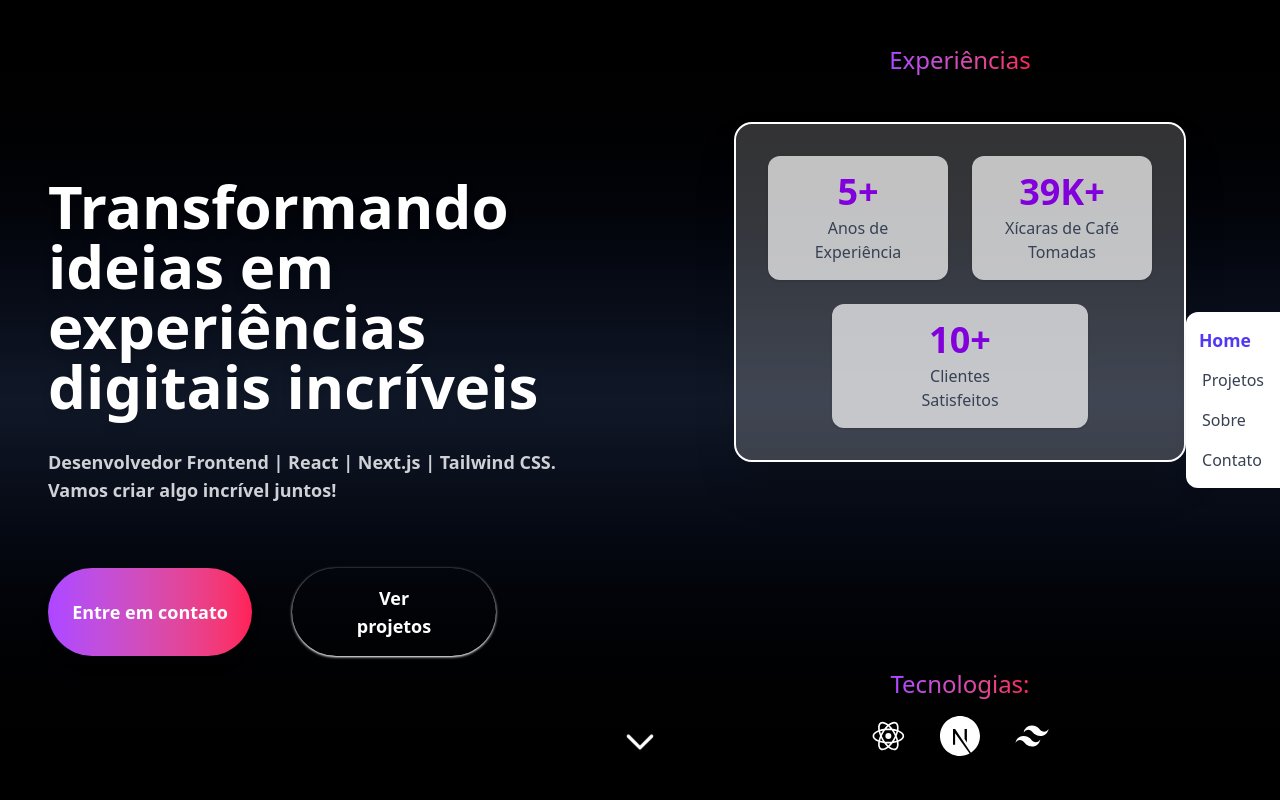
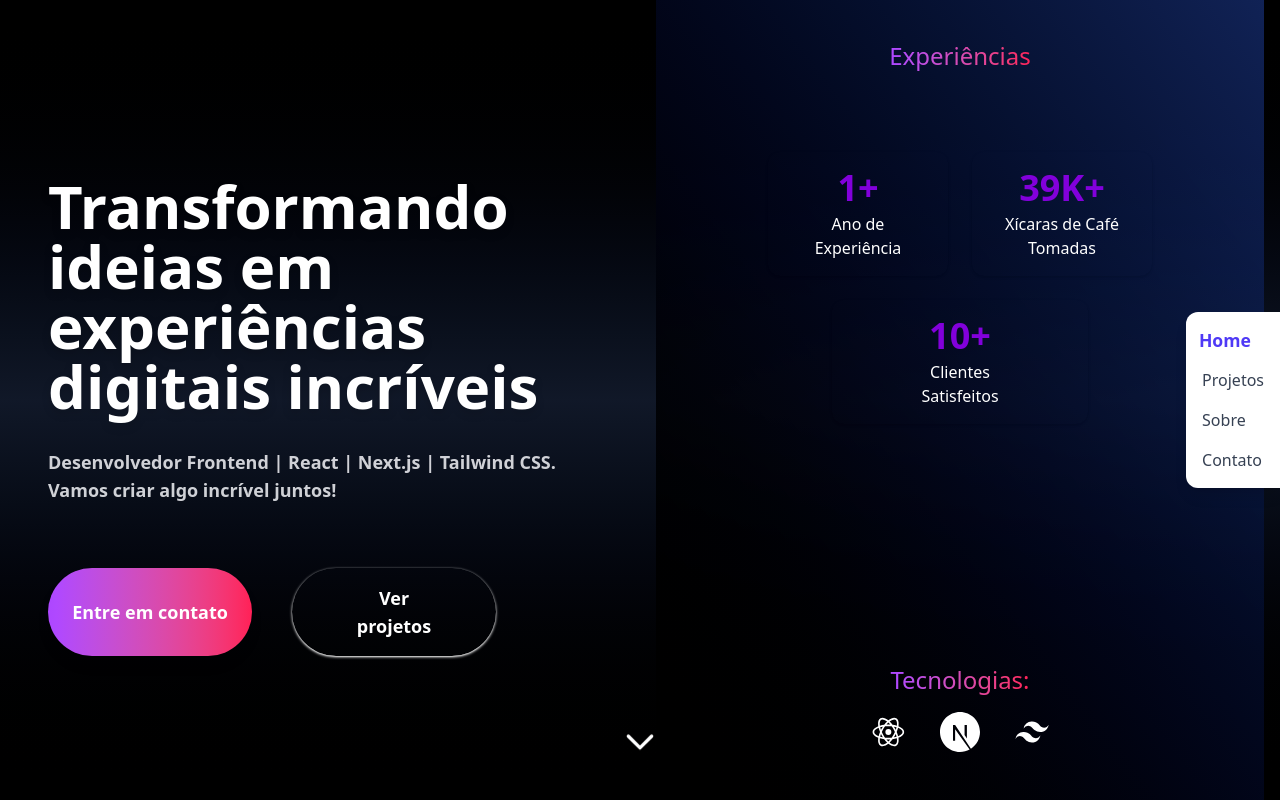
Before and after one commit to Joao-stk/joao-portfolio, a Next.js app: page / in a window 1280 px wide. Shown: the top 800 px of the page. Built offline with nearby package versions, Linux system fonts and the light colour scheme.

Commit message:
Banner right ok

```diff
--- a/src/app/components/Banner.jsx
+++ b/src/app/components/Banner.jsx
@@ -73,22 +73,22 @@ export default function Banner({
         viewport={{ once: true, amount: 0.5 }}
         className="flex min-h-screen items-center justify-center bg-transparent mb-0 md:mb-[5%] px-2 sm:px-4 z-90"
       >
-        <div className="w-full flex flex-col items-center gap-8 sm:gap-10 px-2 sm:px-6 py-8 sm:py-10">
+        <div className="w-full h-full bg-gradient-to-tr from-black to-blue-900/60 flex flex-col items-center gap-8 sm:gap-10 px-2 sm:px-6 py-8 sm:py-10">
           <h2 className="text-xl sm:text-2xl text-transparent bg-clip-text bg-gradient-to-r from-purple-500 to-rose-500 font-medium text-center">Experiências</h2>
-          <div className="w-full max-w-md bg-white/20 rounded-2xl shadow-2xl p-4 sm:p-8 flex flex-col items-center gap-4 sm:gap-6 outline-2 outline-white">
+          <div className="w-full max-w-md p-4 sm:p-8 flex flex-col items-center gap-4 sm:gap-6 ">
             <div className="grid grid-cols-1 sm:grid-cols-2 gap-4 sm:gap-6 w-full">
-              <div className="flex flex-col items-center bg-white/70 rounded-xl p-3 sm:p-4 shadow">
-                <p className="text-3xl sm:text-4xl font-extrabold text-purple-700 mb-1">5+</p>
-                <p className="text-sm sm:text-base text-gray-700 font-medium text-center">Anos de<br />Experiência</p>
+              <div className=" flex flex-col items-center rounded-xl p-3 sm:p-4 shadow ">
+                <p className="text-3xl sm:text-4xl font-extrabold text-purple-700 mb-1">1+</p>
+                <p className="text-sm sm:text-base text-white font-medium text-center">Ano de<br />Experiência</p>
               </div>
-              <div className="flex flex-col items-center bg-white/70 rounded-xl p-3 sm:p-4 shadow">
+              <div className=" flex flex-col items-center rounded-xl p-3 sm:p-4 shadow ">
                 <p className="text-3xl sm:text-4xl font-extrabold text-purple-700 mb-1">39K+</p>
-                <p className="text-sm sm:text-base text-gray-700 font-medium text-center">Xícaras de Café<br />Tomadas</p>
+                <p className="text-sm sm:text-base text-white font-medium text-center">Xícaras de Café<br />Tomadas</p>
               </div>
             </div>
-            <div className="flex flex-col items-center bg-white/70 rounded-xl p-3 sm:p-4 shadow w-full sm:w-2/3 mx-auto">
+            <div className="flex flex-col items-center rounded-xl p-3 sm:p-4 shadow w-full sm:w-2/3 mx-auto">
               <p className="text-3xl sm:text-4xl font-extrabold text-purple-700 mb-1">10+</p>
-              <p className="text-sm sm:text-base text-gray-700 font-medium text-center">Clientes<br />Satisfeitos</p>
+              <p className="text-sm sm:text-base text-white font-medium text-center">Clientes<br />Satisfeitos</p>
             </div>
           </div>
           {/* Tecnologias */}
--- a/src/app/components/Contato.jsx
+++ b/src/app/components/Contato.jsx
@@ -27,6 +27,7 @@ function Contato() {
         whileInView={{y:0, opacity:1}}
         transition={{duration:0.8}}
         className="h-full w-full flex flex-col justify-around p-5">
+          <a href="https://wa.me/5516993330441" target="_blank">
           <div
             className={
               hoverEffect +
@@ -51,6 +52,7 @@ function Contato() {
               </div>
             </div>
           </div>
+          </a>
           <div
             className={
               hoverEffect +
```
